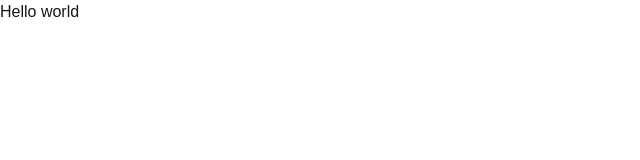
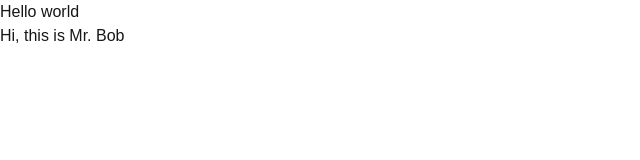
Before and after one commit to arafat-yasin-2413/startech, a Next.js app: page / in a window 1280 px wide. Shown: the top 160 px of the page, without its empty margins (0-640 px from the left). Built offline with nearby package versions, Linux system fonts and the light colour scheme.

Commit message:
[ADDED]: Bob added his code

```diff
--- a/src/app/page.tsx
+++ b/src/app/page.tsx
@@ -4,6 +4,11 @@ export default function Home() {
   return (
     <div>
         <h2>Hello world</h2>
+
+        {/* Bob's code here */}
+        <p>
+            Hi, this is Mr. Bob
+        </p>
     </div>
   );
 }
```
